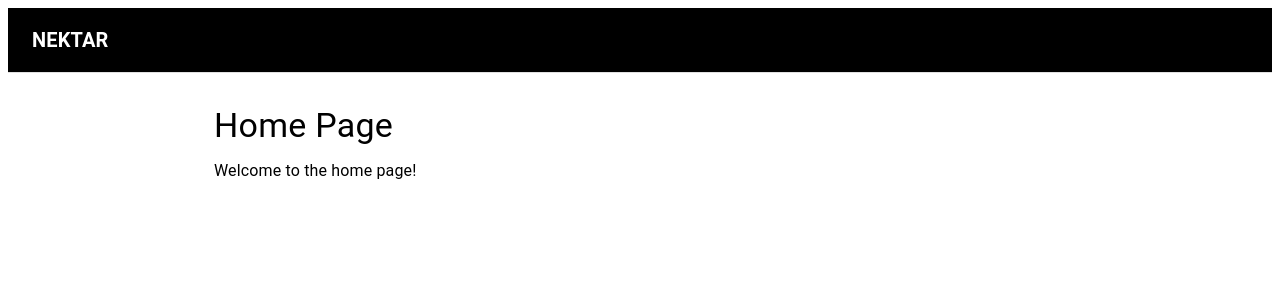
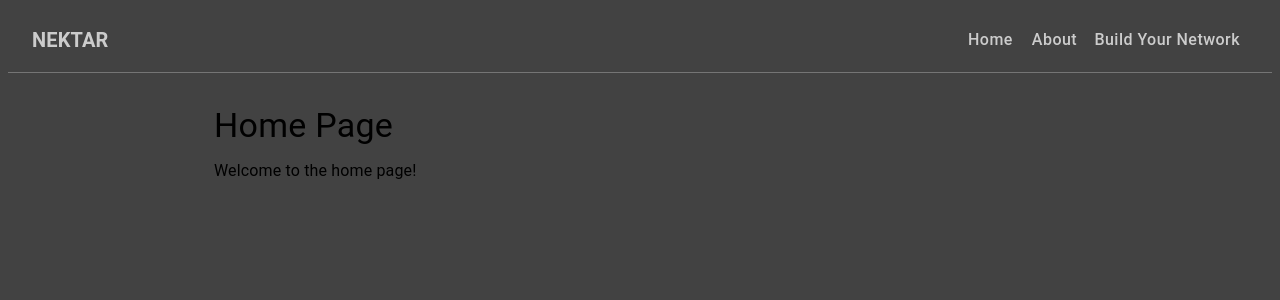
Before and after one commit to Darzu-Catalin/NEKTAR_FE, a React (Create React App) app: page / in a window 1280 px wide. Shown: the top 300 px of the page. Built offline with nearby package versions, Linux system fonts and the light colour scheme.

Commit message:
Major updates: 1. Visualizing topology in original proportions by coordinates as imported. 2. Design change (colors, layout adoption) 3. Ensured data receival from backend and correct handling.

```diff
--- a/src/components/Navbar.tsx
+++ b/src/components/Navbar.tsx
@@ -1,28 +1,50 @@
-// src/components/Navbar.tsx
 import React from 'react';
 import { AppBar, Toolbar, Typography, Button, Box } from '@mui/material';
 import { Link as RouterLink } from 'react-router-dom';
 
 const Navbar: React.FC = () => {
   return (
-    <AppBar position="static" color="transparent" elevation={0} sx={{ borderBottom: '1px solid #e0e0e0', backgroundColor: 'black' }}>
+    <AppBar
+      position="static"
+      color="transparent"
+      elevation={0}
+      sx={{
+        borderBottom: '1px solid #757575', // changed to a gray border
+        backgroundColor: '#424242', // changed from black to dark gray
+      }}
+    >
       <Toolbar sx={{ display: 'flex', justifyContent: 'space-between' }}>
         <Typography
           variant="h6"
           component={RouterLink}
           to="/"
-          sx={{ textDecoration: 'none', color: 'white', fontWeight: 'bold' }}
+          sx={{ textDecoration: 'none', color: '#ccc', fontWeight: 'bold' }} // light gray text
         >
           NEKTAR
         </Typography>
         <Box>
-          <Button component={RouterLink} to="/" color="inherit" sx={{ textTransform: 'none', fontSize: '1rem' }}>
+          <Button
+            component={RouterLink}
+            to="/"
+            color="inherit"
+            sx={{ textTransform: 'none', fontSize: '1rem', color: '#ccc' }}
+          >
             Home
           </Button>
-          <Button component={RouterLink} to="/about" color="inherit" sx={{ textTransform: 'none', fontSize: '1rem' }}>
+          <Button
+            component={RouterLink}
+            to="/about"
+            color="inherit"
+            sx={{ textTransform: 'none', fontSize: '1rem', color: '#ccc' }}
+          >
             About
           </Button>
-          <Button component={RouterLink} to="/build-your-network" color="inherit" sx={{ textTransform: 'none', fontSize: '1rem' }}>
+          <Button
+            component={RouterLink}
+            to="/build-your-network"
+            color="inherit"
+            sx={{ textTransform: 'none', fontSize: '1rem', color: '#ccc' }}
+          >
             Build Your Network
           </Button>
         </Box>
--- a/src/components/Visualization.tsx
+++ b/src/components/Visualization.tsx
@@ -29,9 +29,6 @@ export interface Link {
   to: number;
 }
 
-// Scale factor to expand node positions (if needed)
-const SCALE_FACTOR = 10;
-
 // Define a custom interface for our node's data
 interface CustomNodeData {
   label: string;
@@ -55,13 +52,13 @@ const CustomNode = ({ id, data }: { id: string; data: CustomNodeData }) => {
       }}
     >
       {/* Incoming handle */}
-      <Handle type="target" position={Position.Left} style={{top: '50%', transform: 'translateY(-50%) translateX(+500%)', zIndex: '-1', border: 'none', background: 'none' }} />
+      <Handle type="target" position={Position.Left} style={{ top: '50%', transform: 'translateY(-50%) translateX(+500%)', zIndex: -1, border: 'none', background: 'none' }} />
 
       <img src={data.src} alt={data.label} style={{ width: 50, height: 50 }} />
       <div style={{ textAlign: 'center' }}>{data.label}</div>
 
       {/* Outgoing handle */}
-      <Handle type="source" position={Position.Right} style={{top: '50%', transform: 'translateY(-50%) translateX(-500%)', zIndex: '-1' , border: 'none', background: 'none' }} />
+      <Handle type="source" position={Position.Right} style={{ top: '50%', transform: 'translateY(-50%) translateX(-500%)', zIndex: -1, border: 'none', background: 'none' }} />
 
       {/* Toolbar with Delete and Details icon buttons, centered at the top */}
       <div
@@ -101,7 +98,7 @@ const Visualization: React.FC<VisualizationProps> = ({ devices, links }) => {
   } | null>(null);
 
   // Use our custom node type with React Flow state hooks.
-  const [nodes, setNodes, onNodesChange] = useNodesState<CustomNodeType[]>([]);
+  const [nodes, setNodes, onNodesChange] = useNodesState<CustomNodeData>([]);
   const [edges, setEdges, onEdgesChange] = useEdgesState<Edge[]>([]);
 
   // Callback to delete a node (and remove connected edges)
@@ -118,10 +115,10 @@ const Visualization: React.FC<VisualizationProps> = ({ devices, links }) => {
     setSelectedDevice({ id, label, src });
   }, []);
 
-  // Build nodes from devices, attach callbacks, and scale positions.
+  // Build nodes from devices and attach callbacks.
   useEffect(() => {
     setNodes(
-      devices.map((device): CustomNodeType => ({
+      devices.map((device): Node<CustomNodeData, 'custom'> => ({
         id: device.id.toString(),
         type: 'custom',
         data: {
@@ -131,12 +128,12 @@ const Visualization: React.FC<VisualizationProps> = ({ devices, links }) => {
           onDetails: () =>
             handleDetails(device.id.toString(), device.name, device.src),
         },
-        position: { x: device.x * SCALE_FACTOR, y: device.y * SCALE_FACTOR },
+        position: { x: device.x, y: device.y },
       }))
     );
   }, [devices, handleDeleteNode, handleDetails, setNodes]);
 
-  // Build edges from links; set edge type to "straight" for straight lines.
+  // Build edges from links; set edge type to "straight".
   useEffect(() => {
     setEdges(
       links.map((link, index) => ({
@@ -149,14 +146,6 @@ const Visualization: React.FC<VisualizationProps> = ({ devices, links }) => {
     );
   }, [links, setEdges]);
 
-  // Ensure the container fills its parent.
-  useEffect(() => {
-    if (containerRef.current) {
-      containerRef.current.style.width = '100%';
-      containerRef.current.style.height = '100%';
-    }
-  }, []);
-
   return (
     <>
       <div ref={containerRef} style={{ width: '100%', height: '100%', position: 'relative' }}>
@@ -166,11 +155,13 @@ const Visualization: React.FC<VisualizationProps> = ({ devices, links }) => {
           onNodesChange={onNodesChange}
           onEdgesChange={onEdgesChange}
           nodeTypes={nodeTypes}
-          fitView
+          // Remove fitView so the coordinates remain as provided:
           defaultEdgeOptions={{ style: { strokeWidth: 3, stroke: '#222' } }}
           style={{ background: '#f0f0f0' }}
         >
           <Background />
+          <MiniMap />
+          <Controls />
         </ReactFlow>
       </div>
       {/* Modal to display device details */}
--- a/src/index.css
+++ b/src/index.css
@@ -1,5 +1,5 @@
 body {
-  margin: 0;
+  background-color: #424242; /* or whatever gray you prefer */
   font-family: -apple-system, BlinkMacSystemFont, 'Segoe UI', 'Roboto', 'Oxygen',
     'Ubuntu', 'Cantarell', 'Fira Sans', 'Droid Sans', 'Helvetica Neue',
     sans-serif;
--- a/src/index.tsx
+++ b/src/index.tsx
@@ -4,6 +4,7 @@ import ReactDOM from 'react-dom/client';
 import App from './App';
 import reportWebVitals from './reportWebVitals';
 import 'reactflow/dist/style.css';
+import './index.css'; // <-- import your global CSS
 
 // Debounce ResizeObserver
 const debounce = (fn: (...args: any[]) => void, ms: number) => {
--- a/src/pages/BuildYourNetwork.tsx
+++ b/src/pages/BuildYourNetwork.tsx
@@ -1,5 +1,5 @@
 import React, { useState } from 'react';
-import { Container, Typography, Button, CircularProgress } from '@mui/material';
+import { Container, Typography, Button, CircularProgress, Box } from '@mui/material';
 import { Splitter } from 'antd';
 import TextEditor from '../components/TextEditor';
 import Visualization from '../components/Visualization';
@@ -111,47 +111,46 @@ const BuildYourNetwork: React.FC = () => {
 
   return (
     <Container
+      maxWidth={false}
+      disableGutters
       sx={{
-        marginTop: '2rem',
-        width: '100vw',
-        height: '100vh', // Increased from 80vh for more space
-        padding: 0,
-        mb: 20,
+        backgroundColor: '#424242', // changed from black to dark gray
+        padding: '8px',
         boxSizing: 'border-box',
-        backgroundColor: 'black'
+        maxHeight: '100vh',
+        overflow: 'hidden',
       }}
     >
-      {/* File input and decode/convert button */}
-      <div style={{ padding: '1rem', height: '64px' }}> {/* Fixed height for header */}
+      {/* Header with file input and button */}
+      <Box sx={{ padding: '8px', height: '64px', backgroundColor: '#616161' }}>
         <input type="file" onChange={handleFileChange} />
         <Button
           variant="contained"
           onClick={handleDecodeAndConvert}
           disabled={!file || loading}
-          style={{ marginLeft: '1rem' }}
+          sx={{ marginLeft: '1rem' }}
         >
           Decode and Convert File
         </Button>
-        {loading && <CircularProgress size={24} style={{ marginLeft: '1rem' }} />}
+        {loading && <CircularProgress size={24} sx={{ marginLeft: '1rem' }} />}
         {error && (
-          <Typography color="error" style={{ marginTop: '0.5rem' }}>
+          <Typography color="error" sx={{ marginTop: '0.5rem' }}>
             {error}
           </Typography>
         )}
-      </div>
+      </Box>
+      {/* Splitter takes the remaining height */}
       <Splitter
         style={{
-          height: 'calc(100% - 64px)', // Adjusted for fixed header height
-          boxShadow: '0 0 10px rgba(0, 0, 0, 0.1)',
-          width: '100%', // Ensure full width
+          height: 'calc(100vh - 128px - 50px)', // subtract header height + padding
+          width: '100%',
+          backgroundColor: '#616161', // changed from black to dark gray
         }}
       >
         <Splitter.Panel defaultSize="40%" min="20%" max="50%">
-          {/* Display DSL content */}
           <TextEditor value={dslContent} onChange={setDslContent} />
         </Splitter.Panel>
         <Splitter.Panel>
-          {/* Pass parsed devices and links to Visualization */}
           <Visualization devices={parsedDevices} links={parsedLinks} />
         </Splitter.Panel>
       </Splitter>
```
Also changed, not shown: public/images/server.png (added).
